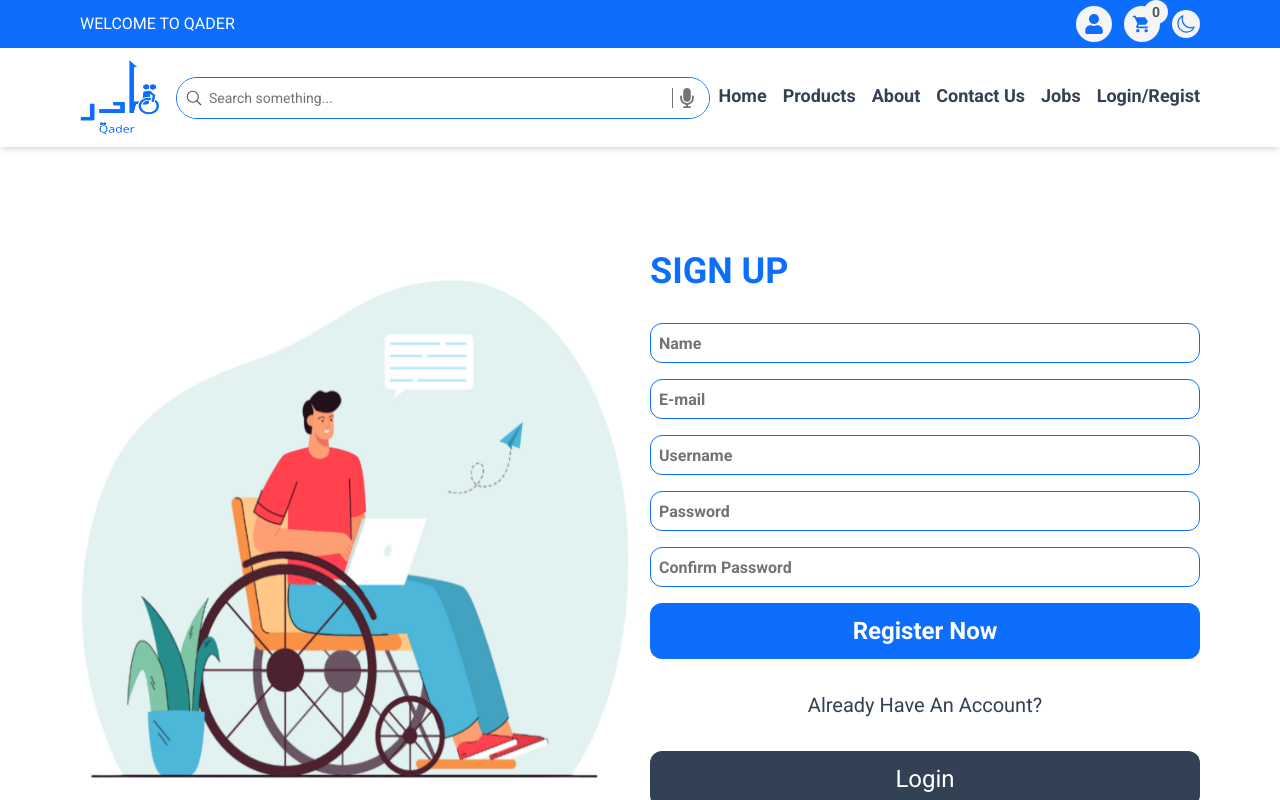
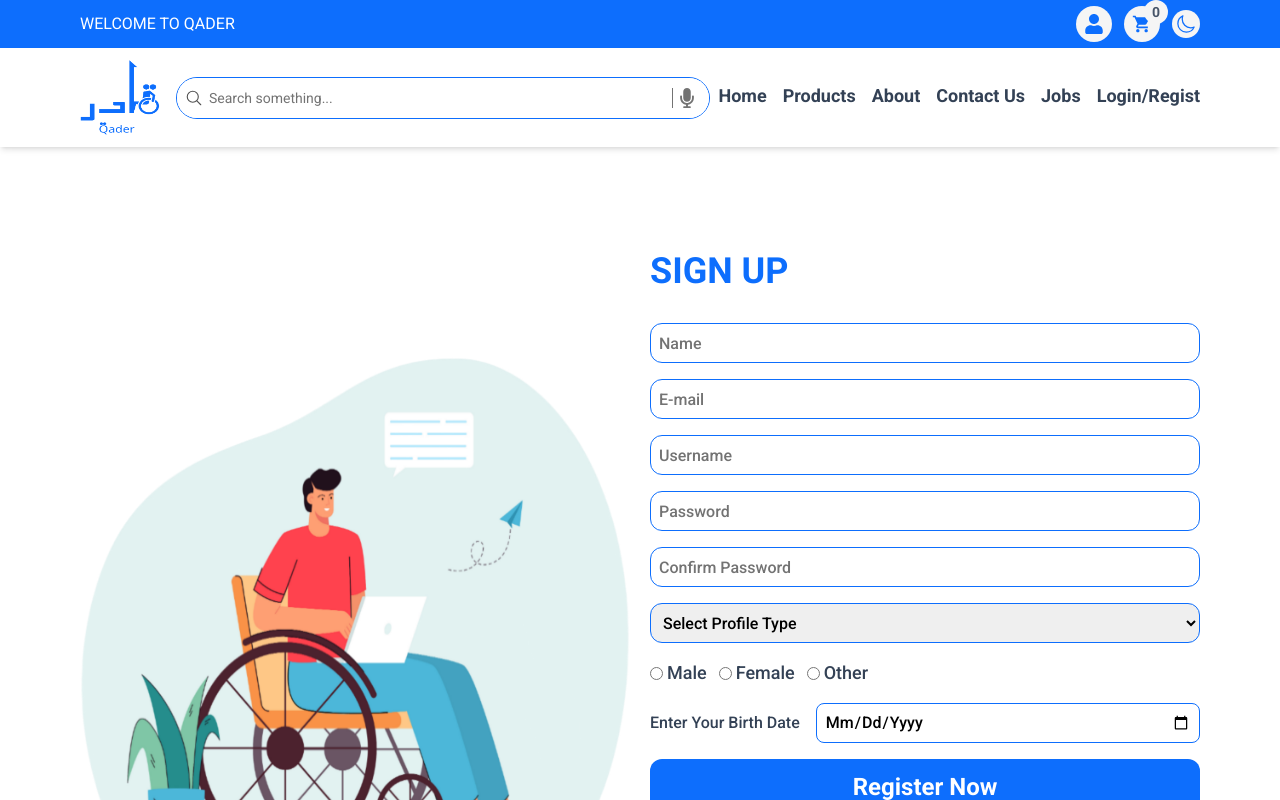
Before and after one commit to MinaEzz/Qader-website, a React (Vite) app: page /regist in a window 1280 px wide. Shown: the top 800 px of the page. Built offline with nearby package versions, Linux system fonts and the light colour scheme; no server answers.

Commit message:
regiter form modifications

```diff
--- a/src/components/form/ForgetPasswordModal.jsx
+++ b/src/components/form/ForgetPasswordModal.jsx
@@ -31,7 +31,7 @@ const ForgetPasswordModal = ({ open, close }) => {
                 name="email"
                 placeholder="Enter Your Email"
                 required
-                className="w-full flex-1 h-10 outline-none text-sm text-neutral-600 font-bold placeholder:text-neutral-500 p-2 placeholder:text-sm placeholder:font-bold border border-primary-600 rounded-xl"
+                className="w-full flex-1 h-10 outline-none text-sm text-neutral-600 font-medium placeholder:text-neutral-500 p-2 placeholder:text-sm placeholder:font-medium border border-primary-600 rounded-xl"
               />
               <button
                 type="submit"
--- a/src/components/form/LoginForm.jsx
+++ b/src/components/form/LoginForm.jsx
@@ -18,7 +18,7 @@ const LoginForm = ({ setOpenModal }) => {
           name="username"
           placeholder="Username"
           required
-          className="w-full h-10 outline-none text-base font-bold text-neutral-600 rounded-xl placeholder:text-neutral-500 py-2 pl-8 pr-10 placeholder:text-base placeholder:font-bold"
+          className="w-full h-10 outline-none text-base font-medium text-neutral-600 rounded-xl placeholder:text-neutral-500 py-2 pl-8 pr-10 placeholder:text-base placeholder:font-medium"
         />
       </div>
       <div className="relative border border-primary-600 rounded-xl">
@@ -32,7 +32,7 @@ const LoginForm = ({ setOpenModal }) => {
           name="password"
           placeholder="Password"
           required
-          className="w-full h-10 outline-none text-base font-bold text-neutral-600 rounded-xl placeholder:text-neutral-500 py-2 pl-8 pr-10 placeholder:text-base placeholder:font-bold"
+          className="w-full h-10 outline-none text-base font-medium text-neutral-600 rounded-xl placeholder:text-neutral-500 py-2 pl-8 pr-10 placeholder:text-base placeholder:font-medium"
         />
       </div>
       <strong
--- a/src/components/form/RegistForm.jsx
+++ b/src/components/form/RegistForm.jsx
@@ -1,4 +1,7 @@
+import { useState } from "react";
+
 const RegistForm = () => {
+  const [profileType, setProfileType] = useState(null);
   const handleSubmit = (e) => {
     e.preventDefault();
   };
@@ -10,36 +13,129 @@ const RegistForm = () => {
         name="name"
         placeholder="Name"
         required
-        className="w-full h-10 outline-none text-base text-neutral-600 font-bold placeholder:text-neutral-500 p-2 placeholder:text-base placeholder:font-bold border border-primary-600 rounded-xl"
+        className="w-full h-10 outline-none text-base text-neutral-600 font-medium placeholder:text-neutral-500 p-2 placeholder:text-base placeholder:font-medium border border-primary-600 rounded-xl"
       />
       <input
         type="email"
         name="email"
         placeholder="E-mail"
         required
-        className="w-full h-10 outline-none text-base text-neutral-600 font-bold placeholder:text-neutral-500 p-2 placeholder:text-base placeholder:font-bold border border-primary-600 rounded-xl"
+        className="w-full h-10 outline-none text-base text-neutral-600 font-medium placeholder:text-neutral-500 p-2 placeholder:text-base placeholder:font-medium border border-primary-600 rounded-xl"
       />
       <input
         type="text"
         name="username"
         placeholder="Username"
         required
-        className="w-full h-10 outline-none text-base text-neutral-600 font-bold placeholder:text-neutral-500 p-2 placeholder:text-base placeholder:font-bold border border-primary-600 rounded-xl"
+        className="w-full h-10 outline-none text-base text-neutral-600 font-medium placeholder:text-neutral-500 p-2 placeholder:text-base placeholder:font-medium border border-primary-600 rounded-xl"
       />
       <input
         type="password"
         name="password"
         placeholder="Password"
         required
-        className="w-full h-10 outline-none text-base text-neutral-600 font-bold placeholder:text-neutral-500 p-2 placeholder:text-base placeholder:font-bold border border-primary-600 rounded-xl"
+        className="w-full h-10 outline-none text-base text-neutral-600 font-medium placeholder:text-neutral-500 p-2 placeholder:text-base placeholder:font-medium border border-primary-600 rounded-xl"
       />
       <input
         type="password"
         name="confirmpassword"
         placeholder="Confirm Password"
         required
-        className="w-full h-10 outline-none text-base text-neutral-600 font-bold placeholder:text-neutral-500 p-2 placeholder:text-base placeholder:font-bold border border-primary-600 rounded-xl"
+        className="w-full h-10 outline-none text-base text-neutral-600 font-medium placeholder:text-neutral-500 p-2 placeholder:text-base placeholder:font-medium border border-primary-600 rounded-xl"
       />
+      {/* basic info */}
+      <div className="flex flex-col gap-2">
+        <select
+          className="w-full h-10 p-2 outline-none rounded-xl border border-primary-600 capitalize text-base font-medium"
+          name="profile type"
+          id="profile-type"
+          required
+          onChange={(e) => setProfileType(e.target.value)}
+        >
+          <option
+            className="capitalize text-base font-medium text-neutral-500 "
+            value="select profile type"
+            disabled
+            selected
+          >
+            select profile type
+          </option>
+          <option
+            className="capitalize text-base font-medium text-slate-700"
+            value="buyer"
+          >
+            buyer
+          </option>
+          <option
+            className="capitalize text-base font-medium text-slate-700"
+            value="employer"
+          >
+            employer
+          </option>
+        </select>
+        {profileType &&
+          (profileType === "buyer" ? (
+            <textarea
+              className=" w-full outline-none text-base text-neutral-600 font-medium placeholder:text-neutral-500 p-2 placeholder:text-base placeholder:font-medium border border-primary-600 rounded-xl"
+              rows="4"
+              placeholder="Disability Details"
+            />
+          ) : (
+            <input
+              type="text"
+              name="company name"
+              placeholder="Company Name"
+              required
+              className="w-full h-10 outline-none text-base text-neutral-600 font-medium placeholder:text-neutral-500 p-2 placeholder:text-base placeholder:font-medium border border-primary-600 rounded-xl"
+            />
+          ))}
+      </div>
+      {/* ptofile-type */}
+      <div className="w-full flex items-center gap-3">
+        <div className="flex items-center gap-1">
+          <input type="radio" name="gender" id="male" required />
+          <label
+            className="text-lg font-medium capitalize text-slate-700"
+            htmlFor="male"
+          >
+            male
+          </label>
+        </div>
+        <div className="flex items-center gap-1">
+          <input type="radio" name="gender" id="female" required />
+          <label
+            className="text-lg capitalize font-medium text-slate-700"
+            htmlFor="female"
+          >
+            female
+          </label>
+        </div>
+        <div className="flex items-center gap-1">
+          <input type="radio" name="gender" id="other" required />
+          <label
+            className="text-lg capitalize font-medium text-slate-700"
+            htmlFor="other"
+          >
+            other
+          </label>
+        </div>
+      </div>
+      {/* gender */}
+      <div className="w-full flex md:items-center justify-between gap-4 max-md:flex-col">
+        <label
+          className="capitalize font-medium text-slate-700"
+          htmlFor="birth-date"
+        >
+          enter your birth date
+        </label>
+        <input
+          className="w-full flex-1 h-10 p-2 outline-none rounded-lg border border-primary-600 capitalize text-base font-medium"
+          type="date"
+          name="birth-date"
+          id="birth-date"
+        />
+      </div>
+      {/* birthdate */}
       <button
         type="submit"
         className="w-full h-14 rounded-xl bg-primary-600 hover:bg-primary-700 active:bg-primary-800 transition-all text-2xl capitalize font-bold text-white"
```
